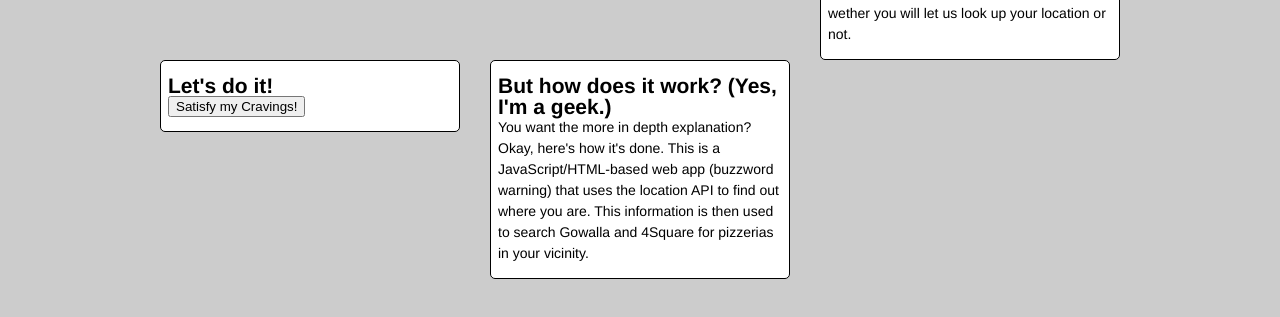
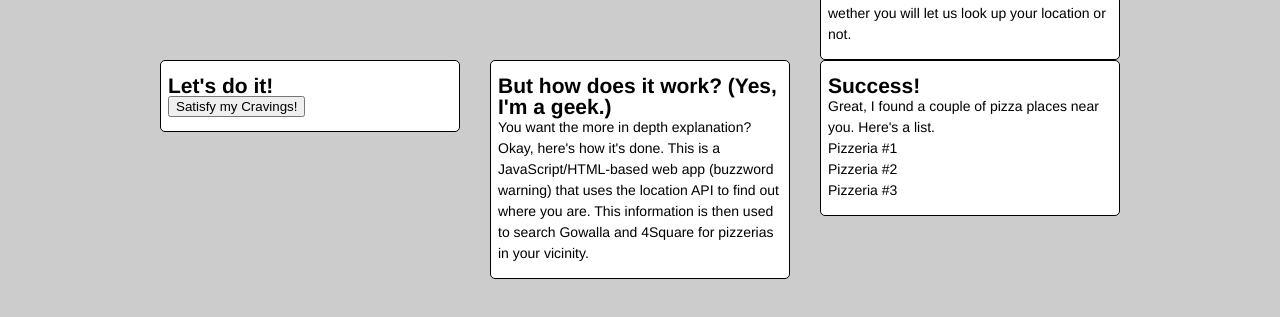
Before and after one commit to mrhenko/Pizzacravings, a plain HTML site: page index.htm in a window 1280 px wide. Shown: the part 209-526 px from the top of the page. Drawn offline with nearby package versions, Linux system fonts and the light colour scheme.

Commit message:
Added an example #result

```diff
--- a/index.htm
+++ b/index.htm
@@ -49,6 +49,16 @@
 		out where you are. This information is then used to search Gowalla
 		and 4Square for pizzerias in your vicinity.</p>
 	</section>
+
+	<section id="result">
+		<h2>Success!</h2>
+		<p>Great, I found a couple of pizza places near you. Here's a list.</p>
+		<ul>
+			<li>Pizzeria #1</li>
+			<li>Pizzeria #2</li>
+			<li>Pizzeria #3</li>
+		</ul>
+	</section>
 </article>
 
 <script src="http://ajax.aspnetcdn.com/ajax/jQuery/jquery-1.6.2.min.js"></script>
```
